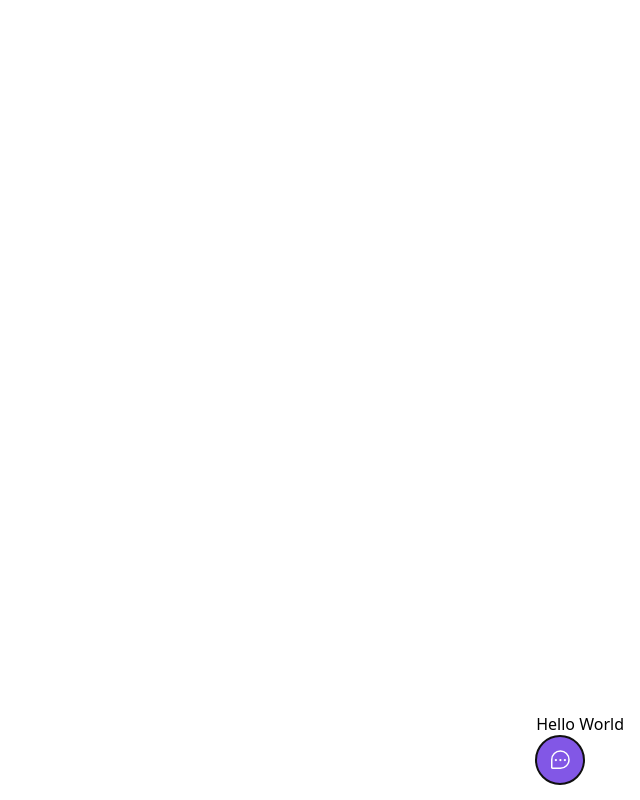
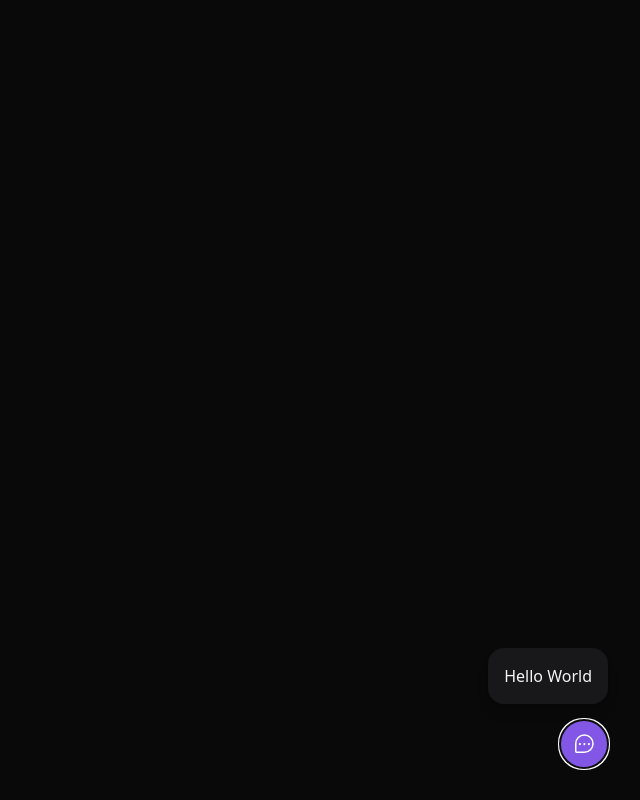
Before and after one commit to RaphaPetrere/Feedget-Web, a React (Vite) app: page / in a window 1280 px wide. Both pictures are taken after a click on the button "Feedback". Shown: the whole page, without its empty margins (640-1280 px from the left). Built offline with nearby package versions, Linux system fonts and the light colour scheme.

Commit message:
✨ WidgetForm component structure and setting default background color

```diff
--- a/src/components/Widget.tsx
+++ b/src/components/Widget.tsx
@@ -1,10 +1,13 @@
 import {ChatTeardropDots} from 'phosphor-react';
 import { Popover } from '@headlessui/react'
+import { WidgetForm } from './WidgetForm';
 
 export const Widget = () => {
   return (
-    <Popover className='absolute bottom-4 right-4'>
-      <Popover.Panel>Hello World</Popover.Panel>
+    <Popover className='absolute bottom-4 right-4 md:bottom-8 md:right-8 flex flex-col items-end'>
+      <Popover.Panel>
+        <WidgetForm />
+      </Popover.Panel>
       <Popover.Button className='bg-brand-500 rounded-full px-3 h-12 text-white flex items-center group hover:bg-gradient-to-r hover:from-brand-500 hover:to-brand-200'>
         <ChatTeardropDots className='w-6 h-6' />
         <span className='max-w-0 overflow-hidden group-hover:max-w-xs transition-all duration-500 ease-linear'>
--- /dev/null
+++ b/src/components/WidgetForm.tsx
@@ -0,0 +1,7 @@
+export const WidgetForm = () => {
+  return (
+    <div className="bg-zinc-900 p-4 relative rounded-2xl mb-4 flex flex-col items-center shadow-lg w-[calc(100vw-2rem)] md:w-auto">
+      Hello World
+    </div>
+  )
+}
--- a/src/global.css
+++ b/src/global.css
@@ -1,3 +1,7 @@
 @tailwind base;
 @tailwind components;
 @tailwind utilities;
+
+body {
+  @apply bg-[#09090A] text-zinc-100;
+}
```
